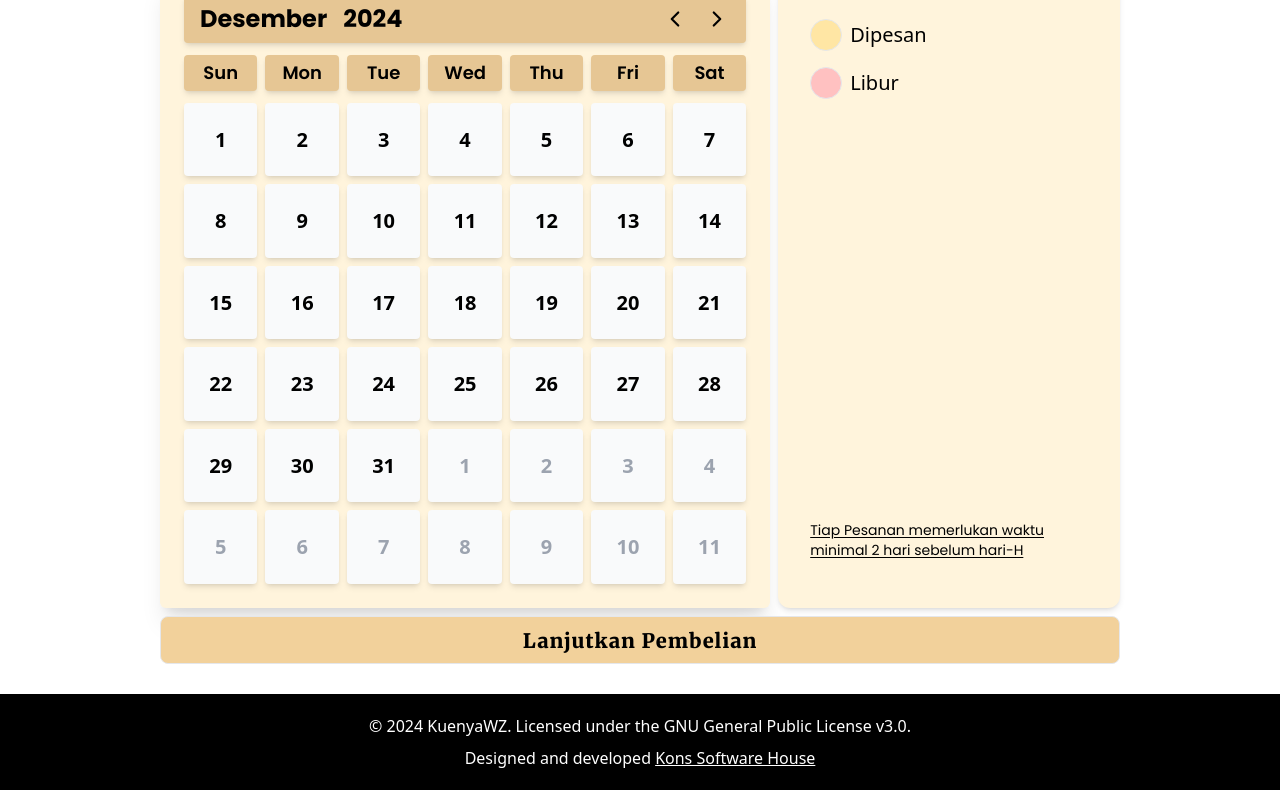
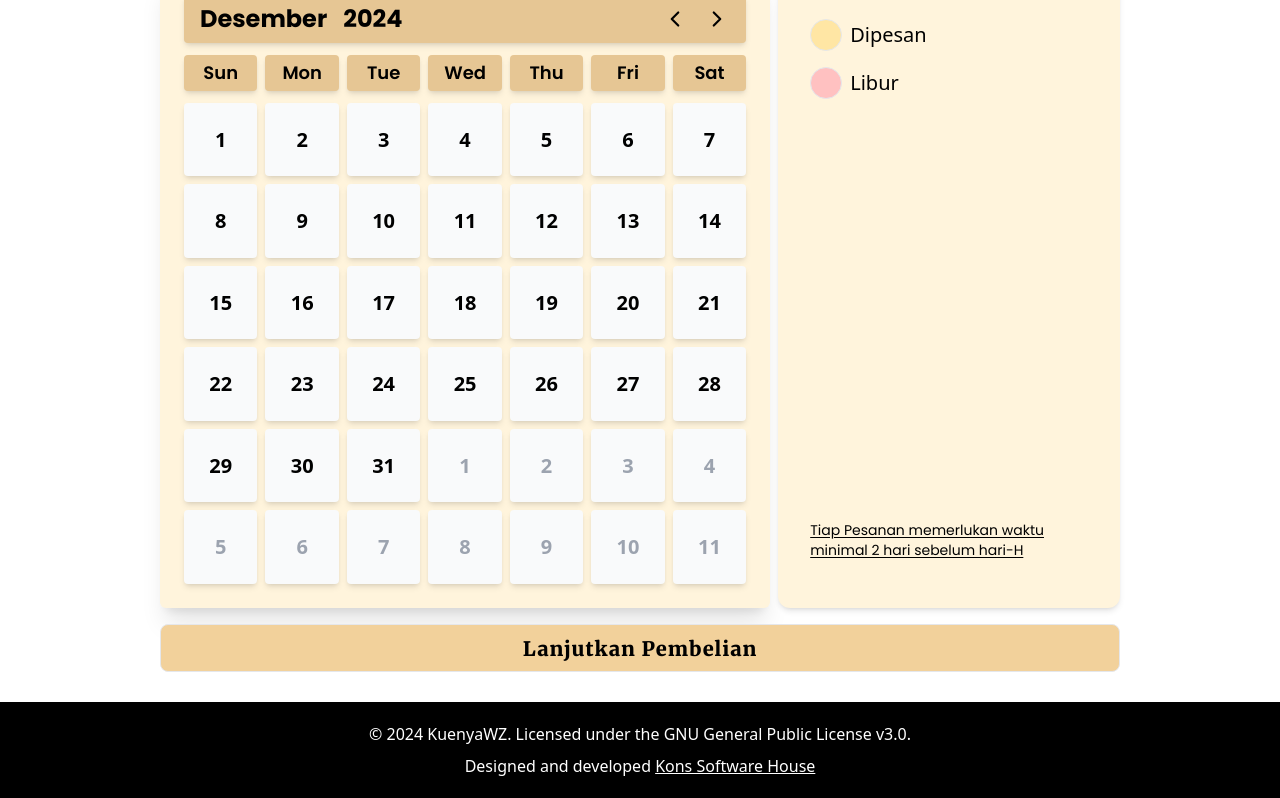
Before and after one commit to Kons-Software-House/kuenyawz-frontend, a React (Vite) app: page /keranjang/pengiriman in a window 1280 px wide. Shown: the part 1535-2333 px from the top of the page. Built offline with nearby package versions, Linux system fonts and the light colour scheme; no server answers; what @designbycode/tailwindcss-text-shadow would draw is missing.

Commit message:
style: adjust button margin in PaymentView for improved layout

```diff
--- a/src/views/user/PaymentView.tsx
+++ b/src/views/user/PaymentView.tsx
@@ -162,7 +162,7 @@ function PaymentButton() {
   }
 
   return (
-    <button type="submit" className='border bg-secondary-200 hover:text-white transition ease-in-out duration-300 rounded-lg h-12 w-full mt-2'>
+    <button type="submit" className='border bg-secondary-200 hover:text-white transition ease-in-out duration-300 rounded-lg h-12 w-full mt-4'>
       <motion.div className='relative z-10 flex h-12 justify-end hover:justify-start' initial="default" whileHover="hover">
         <p className="flex w-full justify-center items-center font-extrabold font-semi tracking-wider text-xl hover:drop-shadow-[0_1.2px_1.2px_rgba(0,0,0,0.8)]">
           Lanjutkan Pembelian
```
